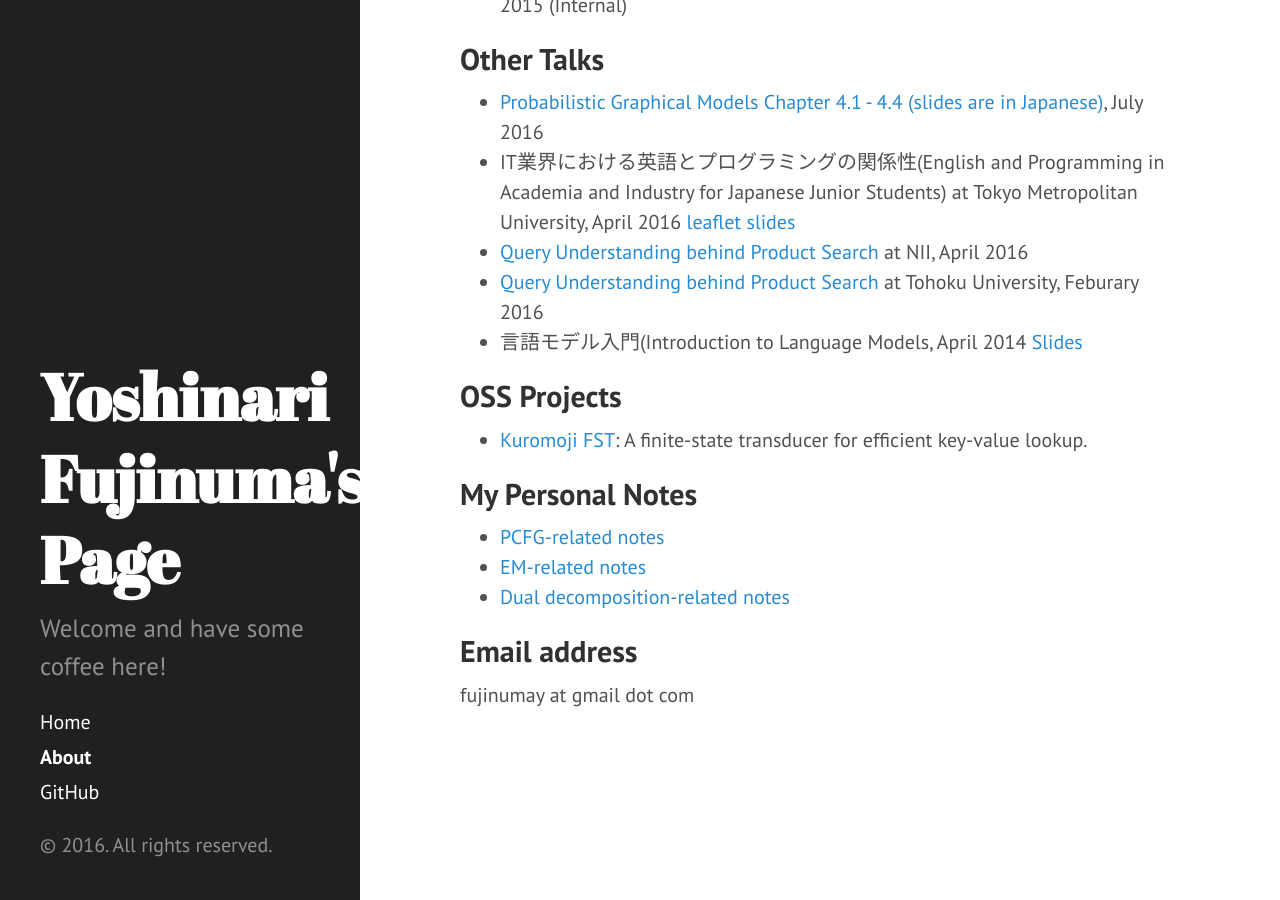
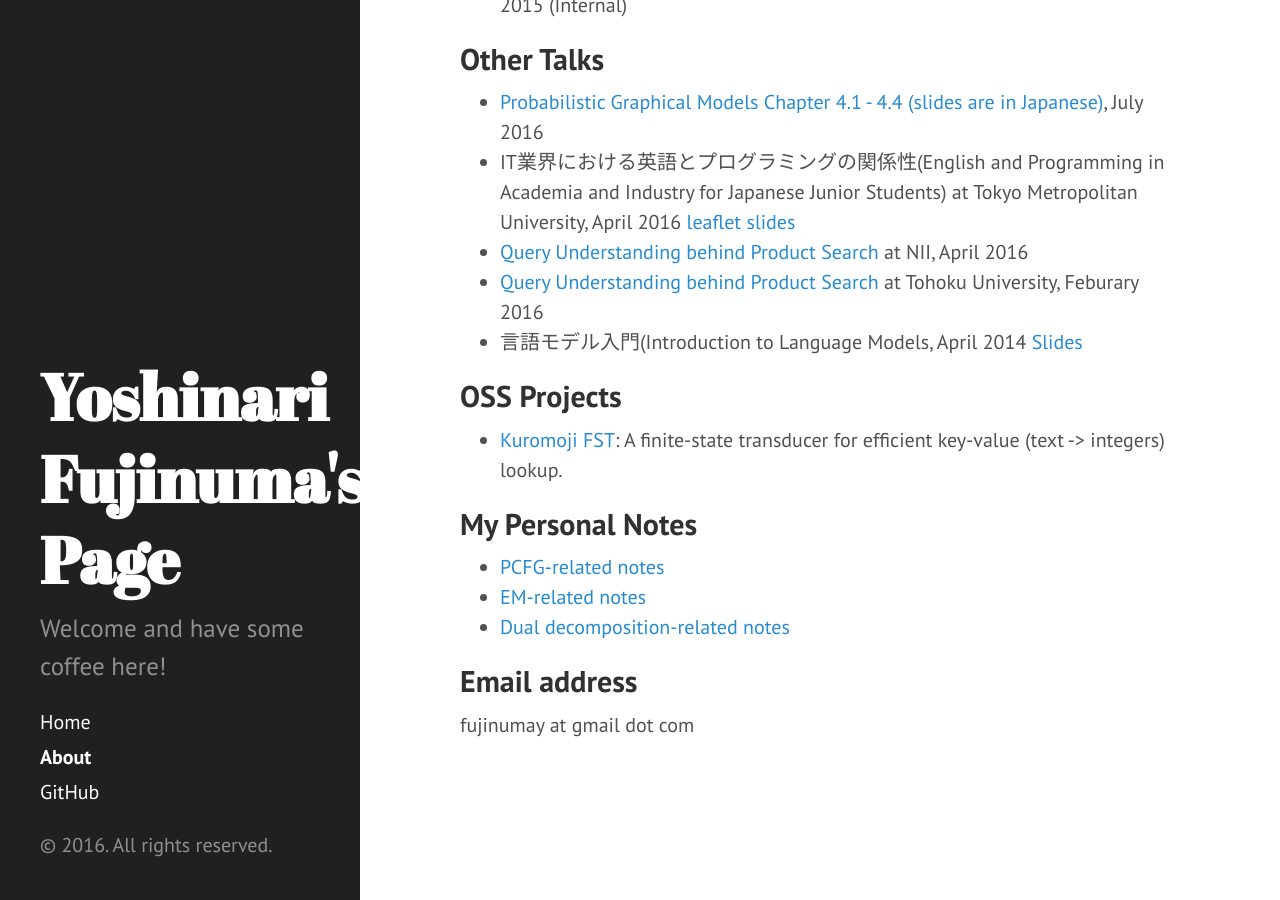
Before and after one commit to akkikiki/akkikiki.github.io, a Jekyll site: the page built from about.md, in a window 1280 px wide and 900 px high, scrolled down 768 px. Built offline with Jekyll 4.4.1, drawn with Linux system fonts in a browser that asks for light colours.

Commit message:
Adding a bit of explanation to Kuromoji FST

```diff
--- a/about.md
+++ b/about.md
@@ -22,7 +22,7 @@ You can find me on [LinkedIn](https://jp.linkedin.com/in/yoshinari-fujinuma-4b61
 * 言語モデル入門(Introduction to Language Models, April 2014 [Slides](http://www.slideshare.net/yoshinarifujinuma/04-12-labmeetingforpublic)
 
 ## OSS Projects
-* [Kuromoji FST](https://github.com/atilika/fst): A finite-state transducer for efficient key-value lookup.
+* [Kuromoji FST](https://github.com/atilika/fst): A finite-state transducer for efficient key-value (text -> integers) lookup.
 
 ## My Personal Notes
 * [PCFG-related notes]({{ site.url }}/assets/yoshinari_notes_pcfg.pdf)
```
